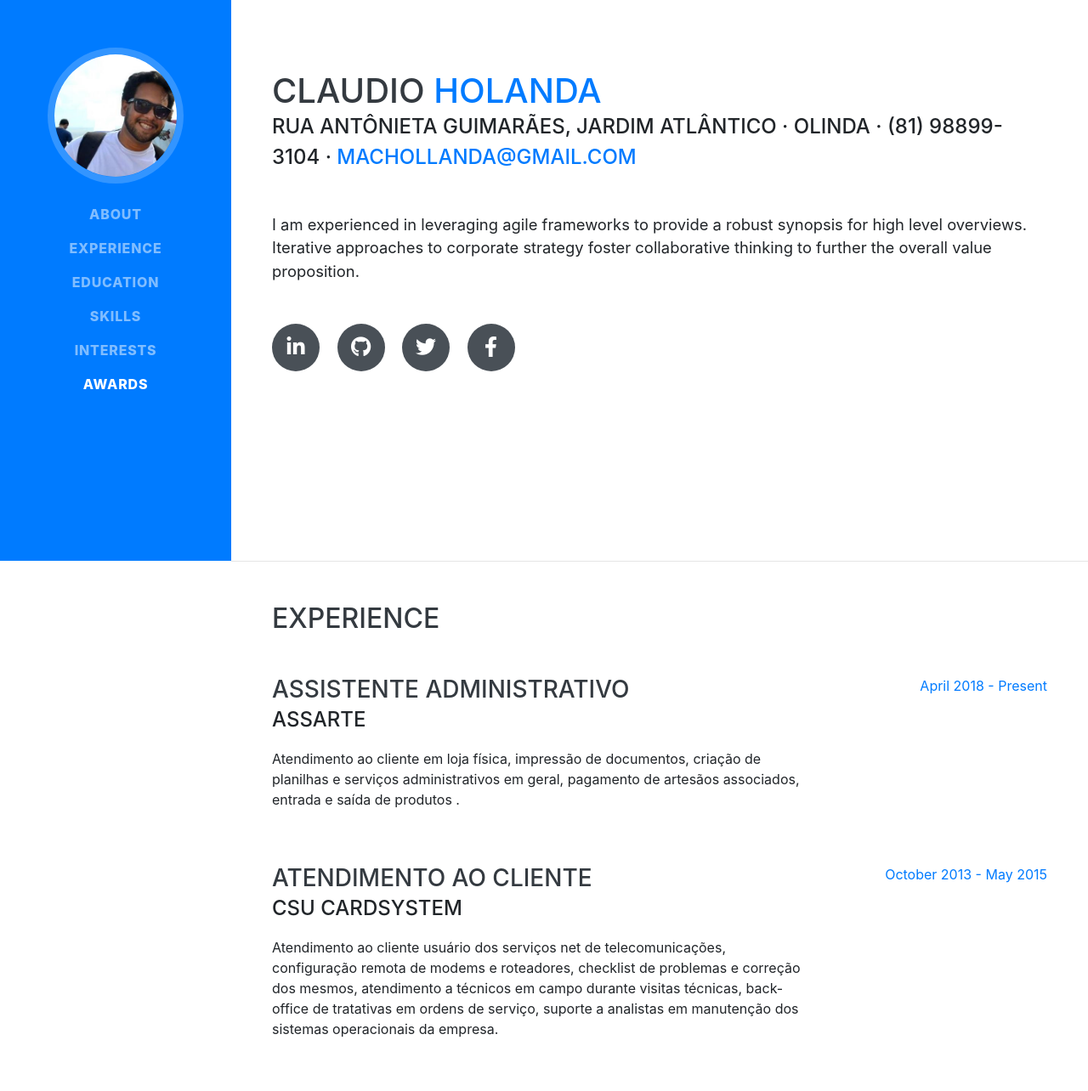
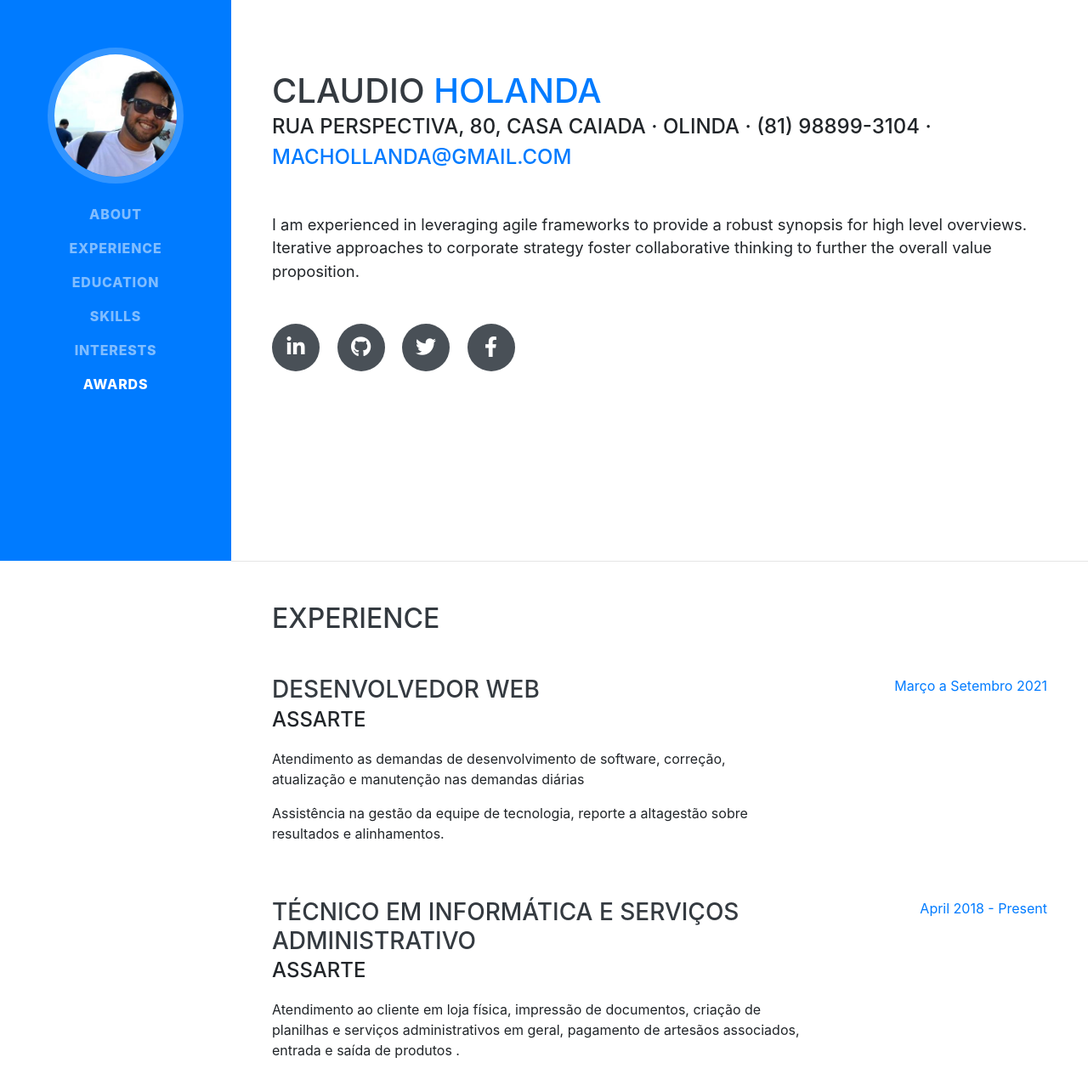
Before and after one commit to macindex/claudio-holanda.github.io, a website with bundled scripts: page index.html in a window 1280 px wide. Shown: the part 140-1424 px from the top of the page at 85% size. Built offline with nearby package versions, Linux system fonts and the light colour scheme; a web font is replaced by a local one.

Commit message:
update experience

```diff
--- a/index.html
+++ b/index.html
@@ -66,7 +66,7 @@
         <h1 class="mb-0">Claudio
           <span class="text-primary">Holanda</span>
         </h1>
-        <div class="subheading mb-5">Rua Antônieta guimarães, Jardim atlântico · Olinda · (81) 98899-3104 ·
+        <div class="subheading mb-5">Rua Perspectiva, 80, Casa caiada · Olinda · (81) 98899-3104 ·
           <a href="mailto:name@email.com">machollanda@gmail.com</a>
         </div>
         <p class="lead mb-5">I am experienced in leveraging agile frameworks to provide a robust synopsis for high level overviews. Iterative approaches to corporate strategy foster collaborative thinking to further the overall value proposition.</p>
@@ -95,7 +95,20 @@
 
         <div class="resume-item d-flex flex-column flex-md-row justify-content-between mb-5">
           <div class="resume-content">
-            <h3 class="mb-0">Assistente administrativo</h3>
+            <h3 class="mb-0">Desenvolvedor web</h3>
+            <div class="subheading mb-3">ASSARTE</div>
+            <p>Atendimento as demandas de desenvolvimento de software, correção, atualização e manutenção nas demandas diárias</p>
+            <p>Assistência na gestão da equipe de tecnologia, reporte a altagestão sobre resultados e alinhamentos.</p>
+          </div>
+          <div class="resume-date text-md-right">
+            <span class="text-primary">Março a Setembro 2021</span>
+          </div>
+        </div>
+
+
+        <div class="resume-item d-flex flex-column flex-md-row justify-content-between mb-5">
+          <div class="resume-content">
+            <h3 class="mb-0">Técnico em informática e serviços administrativo</h3>
             <div class="subheading mb-3">ASSARTE</div>
             <p>Atendimento ao cliente em loja física, impressão de documentos, criação de planilhas e serviços administrativos em geral, pagamento de artesãos associados, entrada e saída de produtos .</p>
           </div>
```
